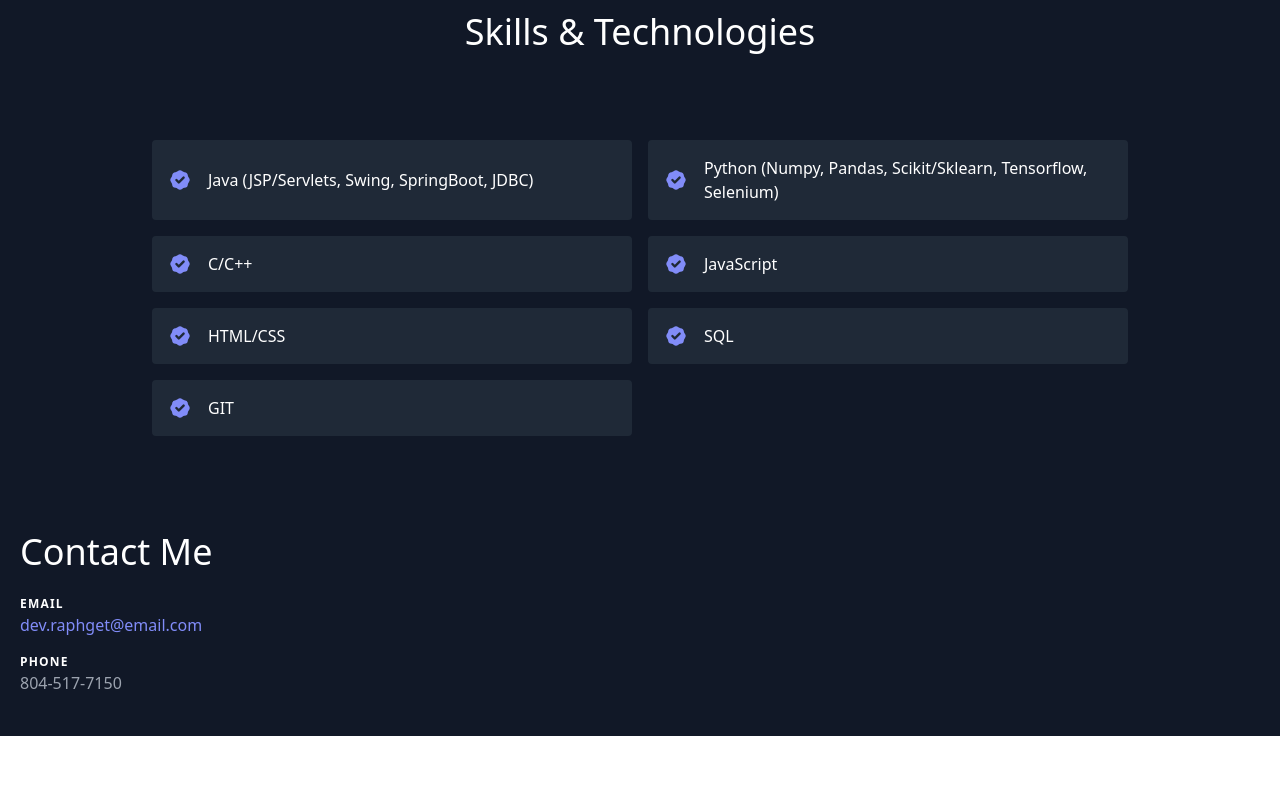
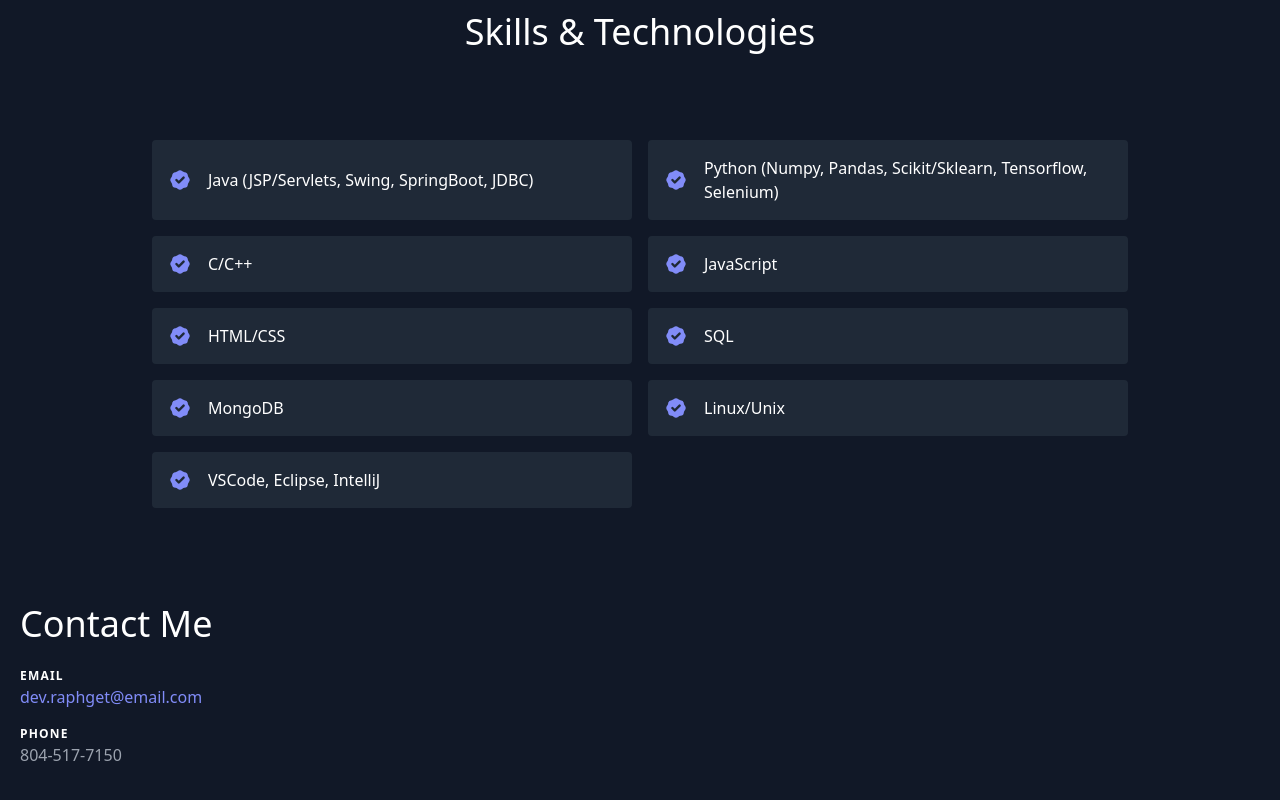
Before and after one commit to raphget/Personal-Portfolio, a React (Create React App) app: page / in a window 1280 px wide. Shown: the part 1631-2431 px from the top of the page. Before the commit the page ends 2367 px from the top, so only its background shows below. Built offline with nearby package versions, Linux system fonts and the light colour scheme.

Commit message:
contact updates

```diff
--- a/src/data.js
+++ b/src/data.js
@@ -41,7 +41,7 @@ export const skills = [
   "JavaScript",
   "HTML/CSS",
   "SQL",
-  "GIT",
-
-
+  "MongoDB",
+  "Linux/Unix",
+  "VSCode, Eclipse, IntelliJ",
 ];
```
